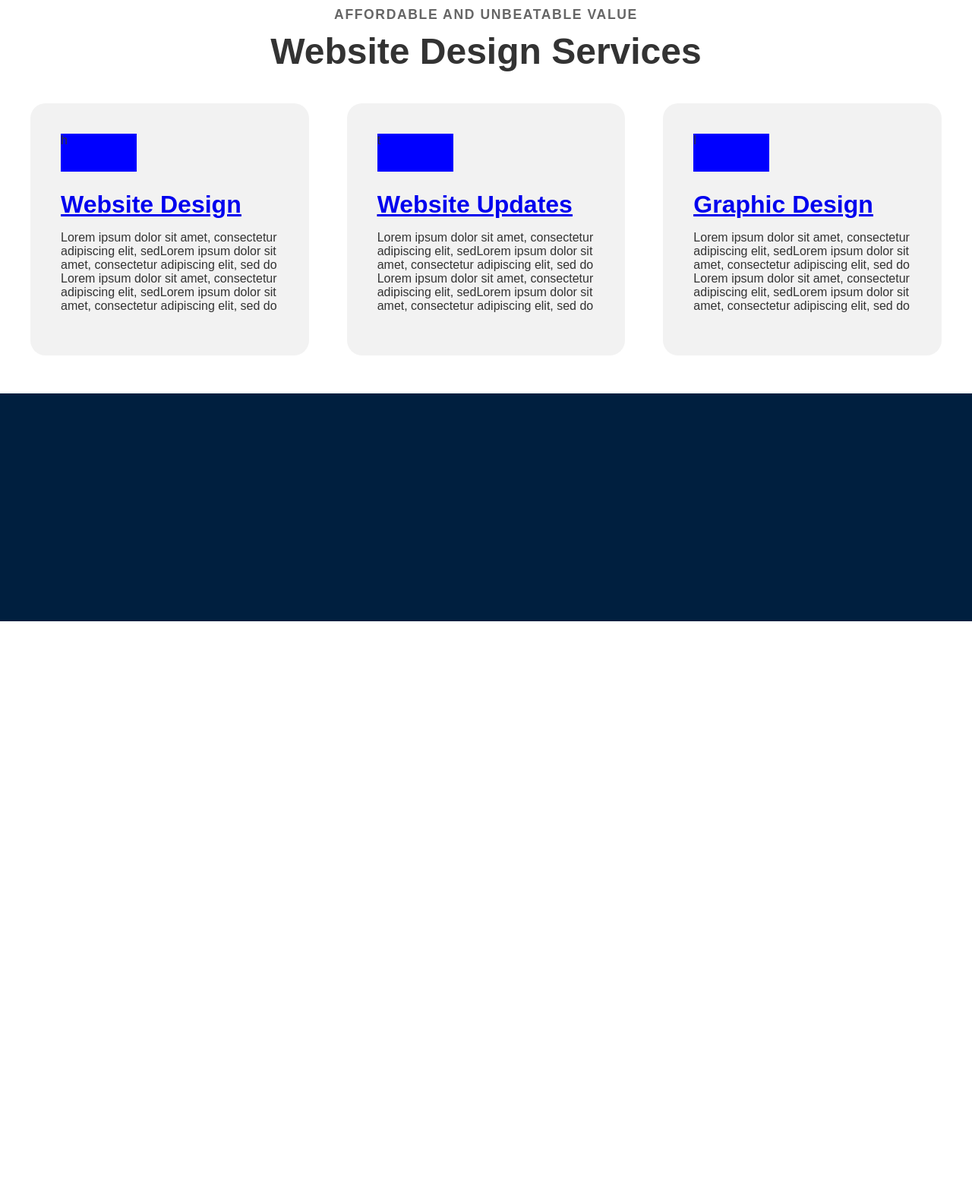
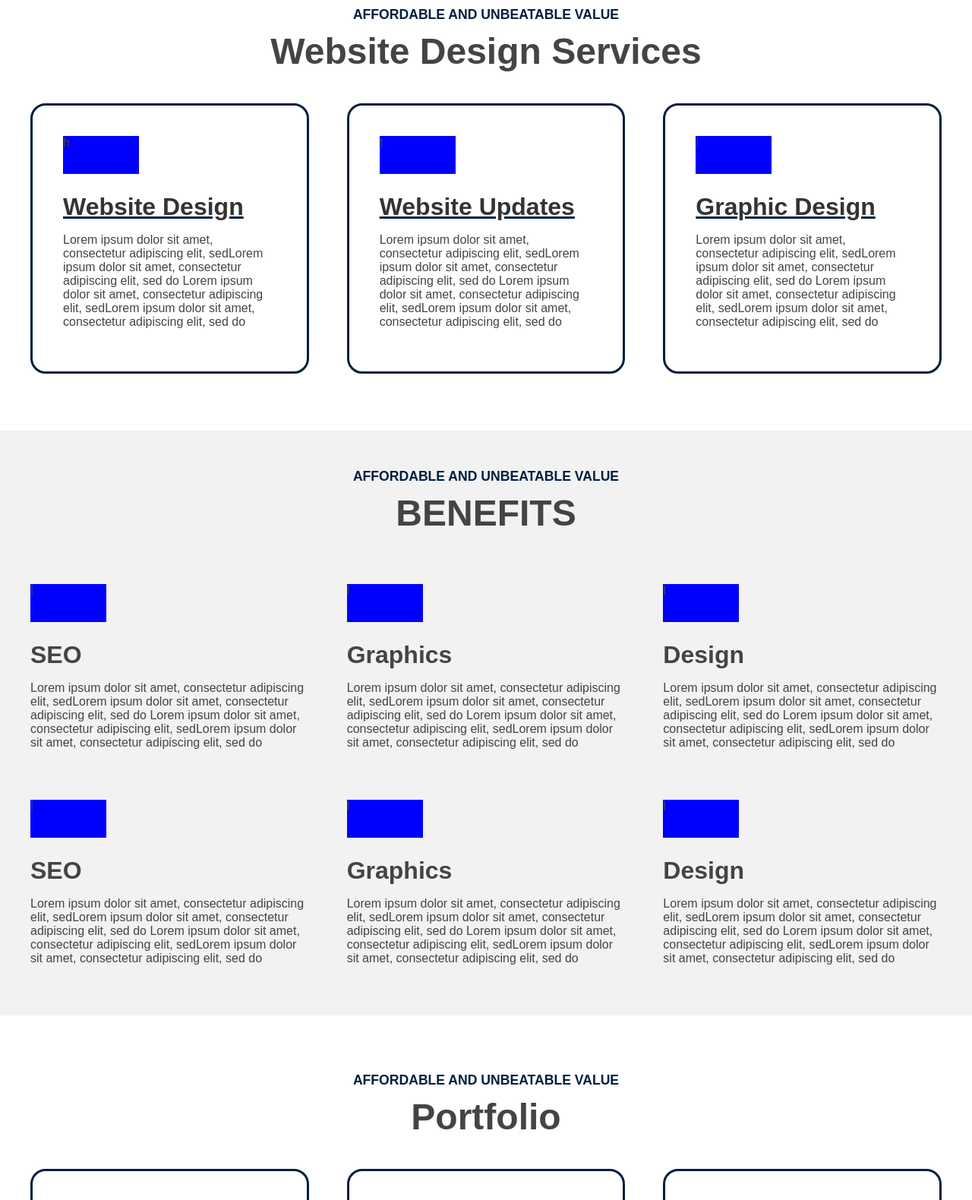
Before and after one commit to kweston3/weston-portfolio-v2-, a plain HTML site: page index.html in a window 1280 px wide. Shown: the part 1220-2800 px from the top of the page at 76% size. Before the commit the page ends 2038 px from the top, so only its background shows below. Drawn offline with Linux system fonts and the light colour scheme.

Commit message:
Benefits Section

```diff
--- a/index.html
+++ b/index.html
@@ -58,8 +58,46 @@
             />
           </div>
           <div class="about-text">
-            <h3>WHAT WE DO</h3>
+            <h4>WHAT WE DO</h4>
             <h1>Never Worry About Your Website Ever Again!</h1>
+            <p>
+              Lorem ipsum dolor sit amet, consectetur adipiscing elit, sedLorem
+              ipsum dolor sit amet, consectetur adipiscing elit, sed do Lorem
+              ipsum dolor sit amet, consectetur adipiscing elit, sedLorem ipsum
+              dolor sit amet, consectetur adipiscing elit, sed do
+            </p>
+            <a href="#" class="dark-btn">ABOUT ME & MY APPROACH</a>
+          </div>
+        </div>
+      </section>
+
+      <section id="services-section">
+        <h4>AFFORDABLE AND UNBEATABLE VALUE</h4>
+        <h1>Website Design Services</h1>
+        <div class="services">
+          <div class="service">
+            <div class="icon">h</div>
+            <h2><a href="#">Website Design</a></h2>
+            <p>
+              Lorem ipsum dolor sit amet, consectetur adipiscing elit, sedLorem
+              ipsum dolor sit amet, consectetur adipiscing elit, sed do Lorem
+              ipsum dolor sit amet, consectetur adipiscing elit, sedLorem ipsum
+              dolor sit amet, consectetur adipiscing elit, sed do
+            </p>
+          </div>
+          <div class="service">
+            <div class="icon">t</div>
+            <h2><a href="#">Website Updates</a></h2>
+            <p>
+              Lorem ipsum dolor sit amet, consectetur adipiscing elit, sedLorem
+              ipsum dolor sit amet, consectetur adipiscing elit, sed do Lorem
+              ipsum dolor sit amet, consectetur adipiscing elit, sedLorem ipsum
+              dolor sit amet, consectetur adipiscing elit, sed do
+            </p>
+          </div>
+          <div class="service">
+            <div class="icon">l</div>
+            <h2><a href="#">Graphic Design</a></h2>
             <p>
               Lorem ipsum dolor sit amet, consectetur adipiscing elit, sedLorem
               ipsum dolor sit amet, consectetur adipiscing elit, sed do Lorem
@@ -70,9 +108,76 @@
         </div>
       </section>
 
-      <section id="services-section">
-        <h3>AFFORDABLE AND UNBEATABLE VALUE</h3>
-        <h1>Website Design Services</h1>
+      <section id="benefits-section">
+        <h4>AFFORDABLE AND UNBEATABLE VALUE</h4>
+        <h1>BENEFITS</h1>
+        <div class="benefits">
+          <div class="benefit">
+            <div class="icon">l</div>
+            <h2>SEO</h2>
+            <p>
+              Lorem ipsum dolor sit amet, consectetur adipiscing elit, sedLorem
+              ipsum dolor sit amet, consectetur adipiscing elit, sed do Lorem
+              ipsum dolor sit amet, consectetur adipiscing elit, sedLorem ipsum
+              dolor sit amet, consectetur adipiscing elit, sed do
+            </p>
+          </div>
+          <div class="benefit">
+            <div class="icon">l</div>
+            <h2>Graphics</h2>
+            <p>
+              Lorem ipsum dolor sit amet, consectetur adipiscing elit, sedLorem
+              ipsum dolor sit amet, consectetur adipiscing elit, sed do Lorem
+              ipsum dolor sit amet, consectetur adipiscing elit, sedLorem ipsum
+              dolor sit amet, consectetur adipiscing elit, sed do
+            </p>
+          </div>
+          <div class="benefit">
+            <div class="icon">l</div>
+            <h2>Design</h2>
+            <p>
+              Lorem ipsum dolor sit amet, consectetur adipiscing elit, sedLorem
+              ipsum dolor sit amet, consectetur adipiscing elit, sed do Lorem
+              ipsum dolor sit amet, consectetur adipiscing elit, sedLorem ipsum
+              dolor sit amet, consectetur adipiscing elit, sed do
+            </p>
+          </div>
+          <div class="benefit">
+            <div class="icon">l</div>
+            <h2>SEO</h2>
+            <p>
+              Lorem ipsum dolor sit amet, consectetur adipiscing elit, sedLorem
+              ipsum dolor sit amet, consectetur adipiscing elit, sed do Lorem
+              ipsum dolor sit amet, consectetur adipiscing elit, sedLorem ipsum
+              dolor sit amet, consectetur adipiscing elit, sed do
+            </p>
+          </div>
+          <div class="benefit">
+            <div class="icon">l</div>
+            <h2>Graphics</h2>
+            <p>
+              Lorem ipsum dolor sit amet, consectetur adipiscing elit, sedLorem
+              ipsum dolor sit amet, consectetur adipiscing elit, sed do Lorem
+              ipsum dolor sit amet, consectetur adipiscing elit, sedLorem ipsum
+              dolor sit amet, consectetur adipiscing elit, sed do
+            </p>
+          </div>
+          <div class="benefit">
+            <div class="icon">l</div>
+            <h2>Design</h2>
+            <p>
+              Lorem ipsum dolor sit amet, consectetur adipiscing elit, sedLorem
+              ipsum dolor sit amet, consectetur adipiscing elit, sed do Lorem
+              ipsum dolor sit amet, consectetur adipiscing elit, sedLorem ipsum
+              dolor sit amet, consectetur adipiscing elit, sed do
+            </p>
+          </div>
+        </div>
+      </section>
+
+      <section id="portfolio-section">
+        <h4>AFFORDABLE AND UNBEATABLE VALUE</h4>
+        <h1>Portfolio</h1>
         <div class="services">
           <div class="service">
             <div class="icon">h</div>
--- a/src/assets/css/local.css
+++ b/src/assets/css/local.css
@@ -101,7 +101,7 @@
   display: flex;
   align-items: center;
   justify-content: space-between;
-  max-width: 1300px;
+  max-width: 1400px;
   width: 100%;
   padding: 75px 40px;
 }
@@ -135,7 +135,7 @@
     max-height: 400px;
     display: flex;
     justify-content: center;
-    margin-top: 20px;
+    margin-top: 35px;
   }
 
   .about-image img {
@@ -145,7 +145,6 @@
 
   .about-text {
     order: -1;
-
     margin-left: 0px;
   }
 }
@@ -168,7 +167,89 @@
 }
 
 .service {
-  background-color: #f2f2f2;
+  border: 3px solid #001f3f;
   border-radius: 20px;
   padding: 40px;
 }
+
+.service a {
+  color: #333;
+  text-decoration-color: #001f3f;
+}
+
+/* BENEFITS SECTION */
+#benefits-section {
+  width: 100%;
+  background-color: #f2f2f2;
+  display: flex;
+  flex-direction: column;
+  justify-content: center;
+  align-items: center;
+  padding-top: 50px;
+  margin-top: 75px;
+}
+
+.benefits {
+  display: grid;
+  grid-template-columns: repeat(auto-fit, minmax(300px, 1fr));
+  gap: 50px;
+  max-width: 1300px;
+  width: 100%;
+  padding: 50px 40px;
+}
+
+#portfolio-section {
+  display: flex;
+  flex-direction: column;
+  align-items: center;
+  max-width: 1300px;
+  margin-top: 75px;
+  margin-left: 40px;
+  margin-right: 40px;
+}
+
+.services {
+  display: grid;
+  grid-template-columns: repeat(auto-fit, minmax(300px, 1fr));
+  gap: 50px;
+  margin-top: 25px;
+}
+
+.service {
+  border: 3px solid #001f3f;
+  border-radius: 20px;
+  padding: 40px;
+}
+
+.service a {
+  color: #333;
+  text-decoration-color: #001f3f;
+}
+
+#services-section {
+  display: flex;
+  flex-direction: column;
+  align-items: center;
+  max-width: 1300px;
+  margin-top: 75px;
+  margin-left: 40px;
+  margin-right: 40px;
+}
+
+.services {
+  display: grid;
+  grid-template-columns: repeat(auto-fit, minmax(300px, 1fr));
+  gap: 50px;
+  margin-top: 25px;
+}
+
+.service {
+  border: 3px solid #001f3f;
+  border-radius: 20px;
+  padding: 40px;
+}
+
+.service a {
+  color: #333;
+  text-decoration-color: #001f3f;
+}
--- a/src/assets/css/root.css
+++ b/src/assets/css/root.css
@@ -5,7 +5,7 @@
 
 body {
   font-family: Arial, Helvetica, sans-serif;
-  color: #333333;
+  color: #444;
   margin: 0;
   padding: 0;
   display: flex;
@@ -25,15 +25,20 @@ h2 {
   font-size: 2rem;
   margin-top: 25px;
   margin-bottom: 15px;
+}
+
+h3 {
+  font-size: 2rem;
+  margin-top: 25px;
+  margin-bottom: 15px;
   text-decoration: underline;
 }
 
-h3 {
-  color: #666;
+h4 {
+  color: #001f3f;
   font-size: 1.1rem;
   margin-top: 0px;
   margin-bottom: 10px;
-  letter-spacing: 0.1rem;
 }
 
 @media (max-width: 1024px) {
@@ -58,7 +63,7 @@ h3 {
   text-decoration: none;
   border-radius: 35px;
   font-weight: bold;
-  margin-top: 15px;
+  margin-top: 10px;
 }
 
 .light-btn:hover {
@@ -73,7 +78,7 @@ h3 {
   text-decoration: none;
   border-radius: 35px;
   font-weight: bold;
-  margin-top: 15px;
+  margin-top: 10px;
 }
 
 .icon {
```
